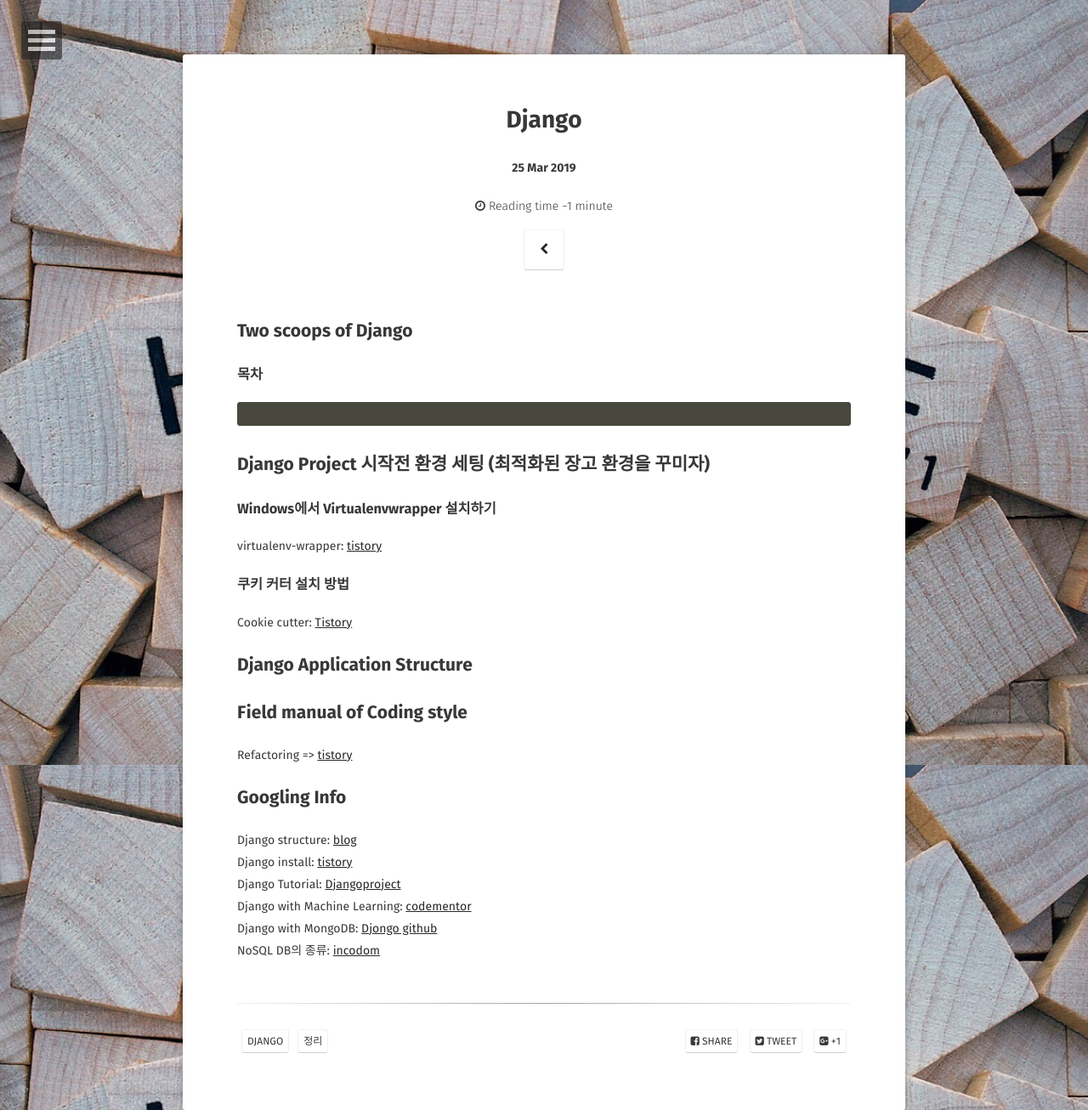
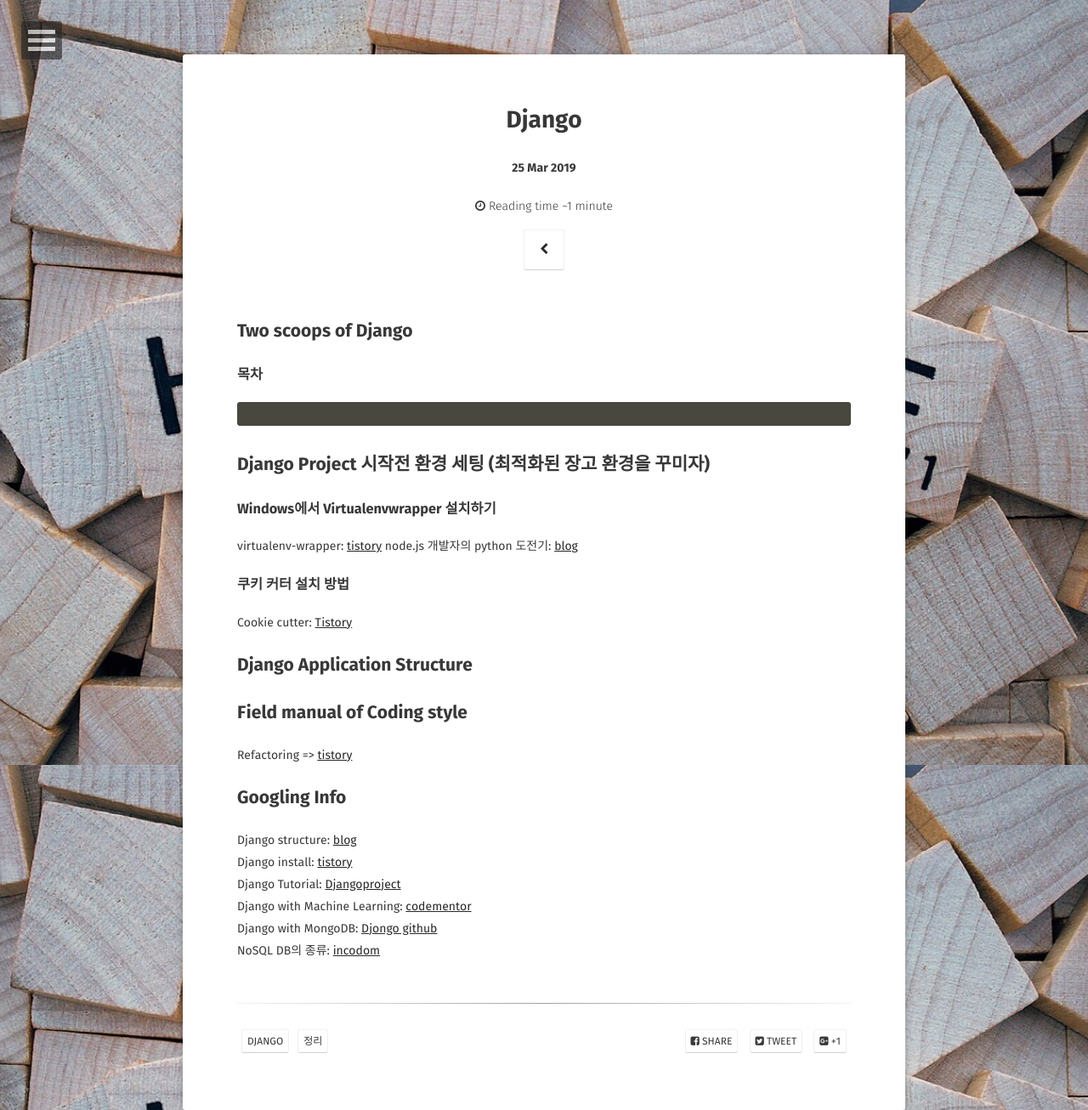
Before and after one commit to Jungjihyuk/JH_Life, a Jekyll site: the page built from _posts/2019-03-25-django.md, in a window 1280 px wide. Shown: the whole page at 85% size. Built offline with Jekyll 4.4.1, drawn with Linux system fonts in a browser that asks for light colours; some web fonts are replaced; comment, search, counter and statistics services are not loaded.

Commit message:
url 추가

```diff
--- a/_posts/2019-03-25-django.md
+++ b/_posts/2019-03-25-django.md
@@ -21,6 +21,7 @@ tag:
 ### Windows에서 Virtualenvwrapper 설치하기
 
 virtualenv-wrapper: [tistory](https://technerd.tistory.com/52)
+node.js 개발자의 python 도전기: [blog](https://blog.outsider.ne.kr/1324)
 
 ### 쿠키 커터 설치 방법
 
```
